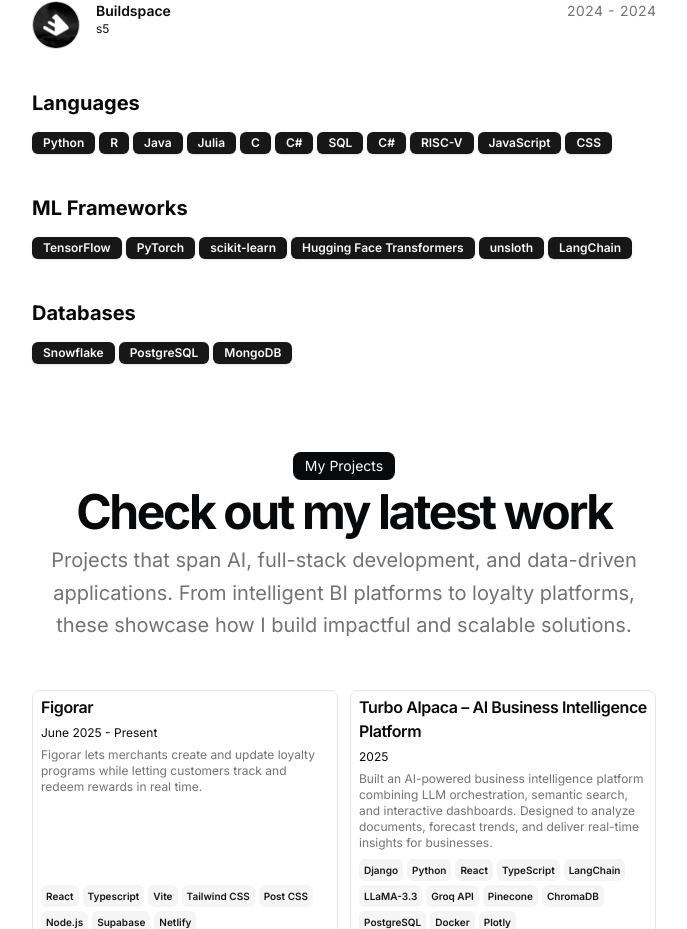
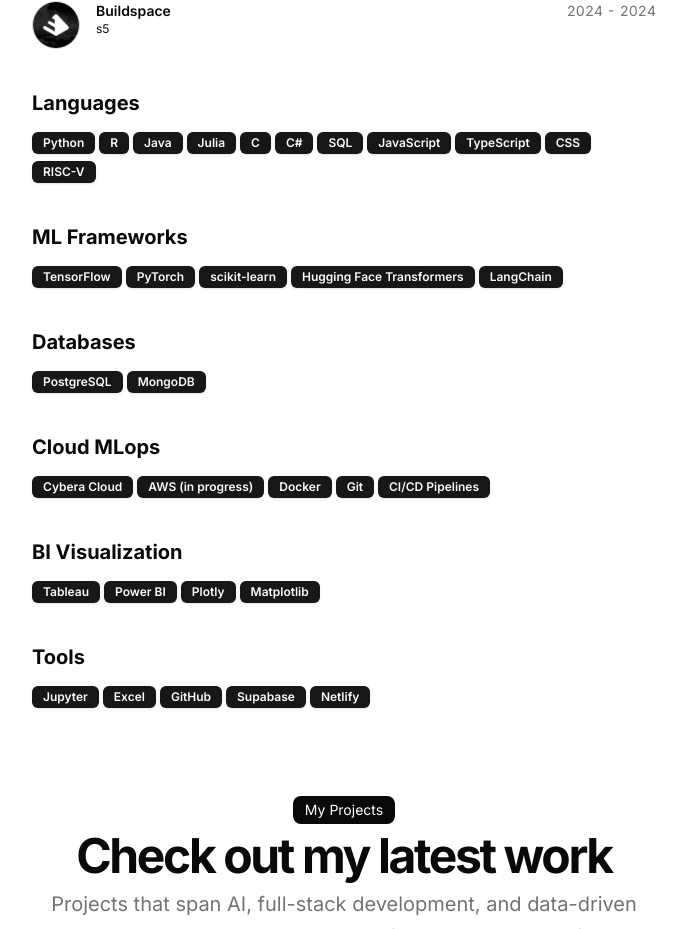
Before and after one commit to Anshcool5/portfolio-site, a Next.js app: page / in a window 1280 px wide. Shown: the part 1015-1944 px from the top of the page, without its empty margins (296-983 px from the left). Built offline with nearby package versions, Linux system fonts and the light colour scheme.

Commit message:
making changes to skills section

```diff
--- a/src/app/page.tsx
+++ b/src/app/page.tsx
@@ -138,6 +138,48 @@
           </div>
         </div>
       </section>
+      <section id="cloud_mlops">
+        <div className="flex min-h-0 flex-col gap-y-3">
+          <BlurFade delay={BLUR_FADE_DELAY * 9}>
+            <h2 className="text-xl font-bold">Cloud MLops</h2>
+          </BlurFade>
+          <div className="flex flex-wrap gap-1">
+            {DATA.cloud_mlops.map((cloud_mlop, id) => (
+              <BlurFade key={cloud_mlop} delay={BLUR_FADE_DELAY * 10 + id * 0.05}>
+                <Badge key={cloud_mlop}>{cloud_mlop}</Badge>
+              </BlurFade>
+            ))}
+          </div>
+        </div>
+      </section>
+      <section id="bi_visualization">
+        <div className="flex min-h-0 flex-col gap-y-3">
+          <BlurFade delay={BLUR_FADE_DELAY * 9}>
+            <h2 className="text-xl font-bold">BI Visualization</h2>
+          </BlurFade>
+          <div className="flex flex-wrap gap-1">
+            {DATA.bi_visualization.map((bi_viz, id) => (
+              <BlurFade key={bi_viz} delay={BLUR_FADE_DELAY * 10 + id * 0.05}>
+                <Badge key={bi_viz}>{bi_viz}</Badge>
+              </BlurFade>
+            ))}
+          </div>
+        </div>
+      </section>
+      <section id="tools">
+        <div className="flex min-h-0 flex-col gap-y-3">
+          <BlurFade delay={BLUR_FADE_DELAY * 9}>
+            <h2 className="text-xl font-bold">Tools</h2>
+          </BlurFade>
+          <div className="flex flex-wrap gap-1">
+            {DATA.tools.map((tool, id) => (
+              <BlurFade key={tool} delay={BLUR_FADE_DELAY * 10 + id * 0.05}>
+                <Badge key={tool}>{tool}</Badge>
+              </BlurFade>
+            ))}
+          </div>
+        </div>
+      </section>
       <section id="projects">
         <div className="space-y-12 w-full py-12">
           <BlurFade delay={BLUR_FADE_DELAY * 11}>
--- a/src/data/resume.tsx
+++ b/src/data/resume.tsx
@@ -20,23 +20,41 @@
     "C",
     "C#",
     "SQL",
-    "C#",
-    "RISC-V",
     "JavaScript",
+    "TypeScript",
     "CSS",
+    "RISC-V"
   ],
   ml_frameworks: [
     "TensorFlow",
     "PyTorch",
     "scikit-learn",
     "Hugging Face Transformers",
-    "unsloth",
-    "LangChain",
+    "LangChain"
   ],
   databases: [
-    "Snowflake",
     "PostgreSQL",
-    "MongoDB",
+    "MongoDB"
+  ],
+  cloud_mlops: [
+    "Cybera Cloud", // since you deployed projects there
+    "AWS (in progress)",
+    "Docker",
+    "Git",
+    "CI/CD Pipelines"
+  ],
+  bi_visualization: [
+    "Tableau",
+    "Power BI",
+    "Plotly",
+    "Matplotlib"
+  ],
+  tools: [
+    "Jupyter",
+    "Excel",
+    "GitHub",
+    "Supabase",
+    "Netlify"
   ],
   navbar: [
     { href: "/", icon: HomeIcon, label: "Home" },
```
